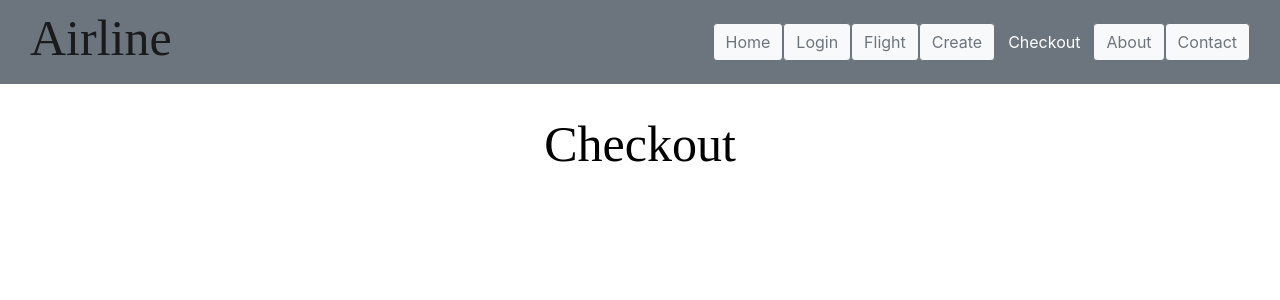
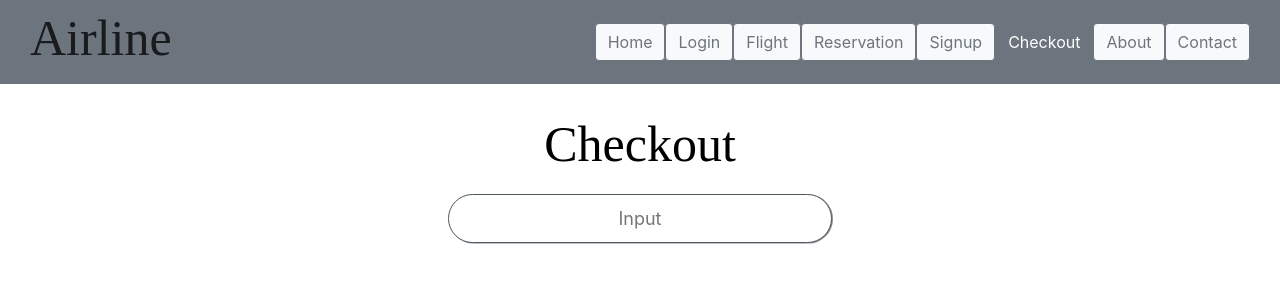
Before and after one commit to gopinathsjsu/team-project-tingting, a React (Create React App) app in the folder Frontend/: page /checkout in a window 1280 px wide. Shown: the top 300 px of the page. Built offline with nearby package versions, Linux system fonts and the light colour scheme.

Commit message:
Reservation

```diff
--- a/Frontend/src/components/Checkout/Checkout.js
+++ b/Frontend/src/components/Checkout/Checkout.js
@@ -1,10 +1,52 @@
 import React, { Component } from "react";
 
 class Checkout extends Component {
+  constructor(props) {
+    super(props);
+
+    this.state = {
+      searchValue: "",
+
+    };
+
+    this.handleChange = this.handleChange.bind(this);
+
+  }
+
+
+  handleChange(event) {
+    this.setState({ searchValue: event.target.value });
+    fetch("http://localhost:3001")
+      .then((response) => {
+        if (!response.ok) {
+          throw new Error(response.statusText);
+        }
+        return response.json().then((data) => {
+          console.log(data)
+        });
+      })
+      .catch((err) => {
+        console.log(err);
+      });
+  }
+
+
+
+
   render() {
     return (
       <div >
       <h1 className='headerh1'> Checkout</h1>
+
+      <form className="form">
+              <input
+                type="text"
+                placeholder="Input"
+                value={this.state.searchValue}
+                onChange={this.handleChange}
+                ></input>
+                </form>
+
       </div>
     );
   }
--- a/Frontend/src/components/Home/Home.js
+++ b/Frontend/src/components/Home/Home.js
@@ -6,8 +6,6 @@ class Home extends Component {
     super(props);
 
   }
-
-
 
   render() {
 
--- a/Frontend/src/components/Main.js
+++ b/Frontend/src/components/Main.js
@@ -8,6 +8,8 @@ import Login from "./Login/Login";
 import Flight from "./Flight/Flight";
 import Checkout from "./Checkout/Checkout";
 import Signup from "./Signup/Signup.js";
+import Reservation from "./Reservation/Reservation.js";
+
 
 
 // import Navbar from './Navigation/Navbar';
@@ -28,6 +30,7 @@ class Main extends Component {
           <Route path="/flight" element={<Flight />} />
           <Route path="/checkout" element={<Checkout />} />
           <Route path="/signup" element={<Signup />} />
+          <Route path="/reservation" element={<Reservation />} />
 
         </Routes>
       </div>
--- a/Frontend/src/components/Navigation/Navbar.js
+++ b/Frontend/src/components/Navigation/Navbar.js
@@ -10,7 +10,6 @@ class Navbar extends Component {
 
         <nav id="navbar-example2" fixed="top" className="navbar navbar-dark bg-secondary ">
           <h2 style = {{color: "#1a1b1d" }}className="title">
-
 
 
             Airline
@@ -44,12 +43,21 @@ class Navbar extends Component {
               </NavLink>
             </li>
 
+            <li className="nav-item">
+              <NavLink
+                className="btn btn-light btn-outline-secondary "
+                to="/reservation"
+              >
+                Reservation
+              </NavLink>
+              </li>
+
             <li className="nav-item ">
               <NavLink
                 className="btn btn-light btn-outline-secondary "
                 to="/signup"
               >
-                Create
+                Signup
               </NavLink>
             </li>
             <li className="nav-item">
--- /dev/null
+++ b/Frontend/src/components/Reservation/Reservation.js
@@ -0,0 +1,12 @@
+import React, { Component } from "react";
+
+class About extends Component {
+  render() {
+    return (
+      <div >
+        <h1 className='Reservation'>About</h1>
+      </div>
+    );
+  }
+}
+export default About;
```
